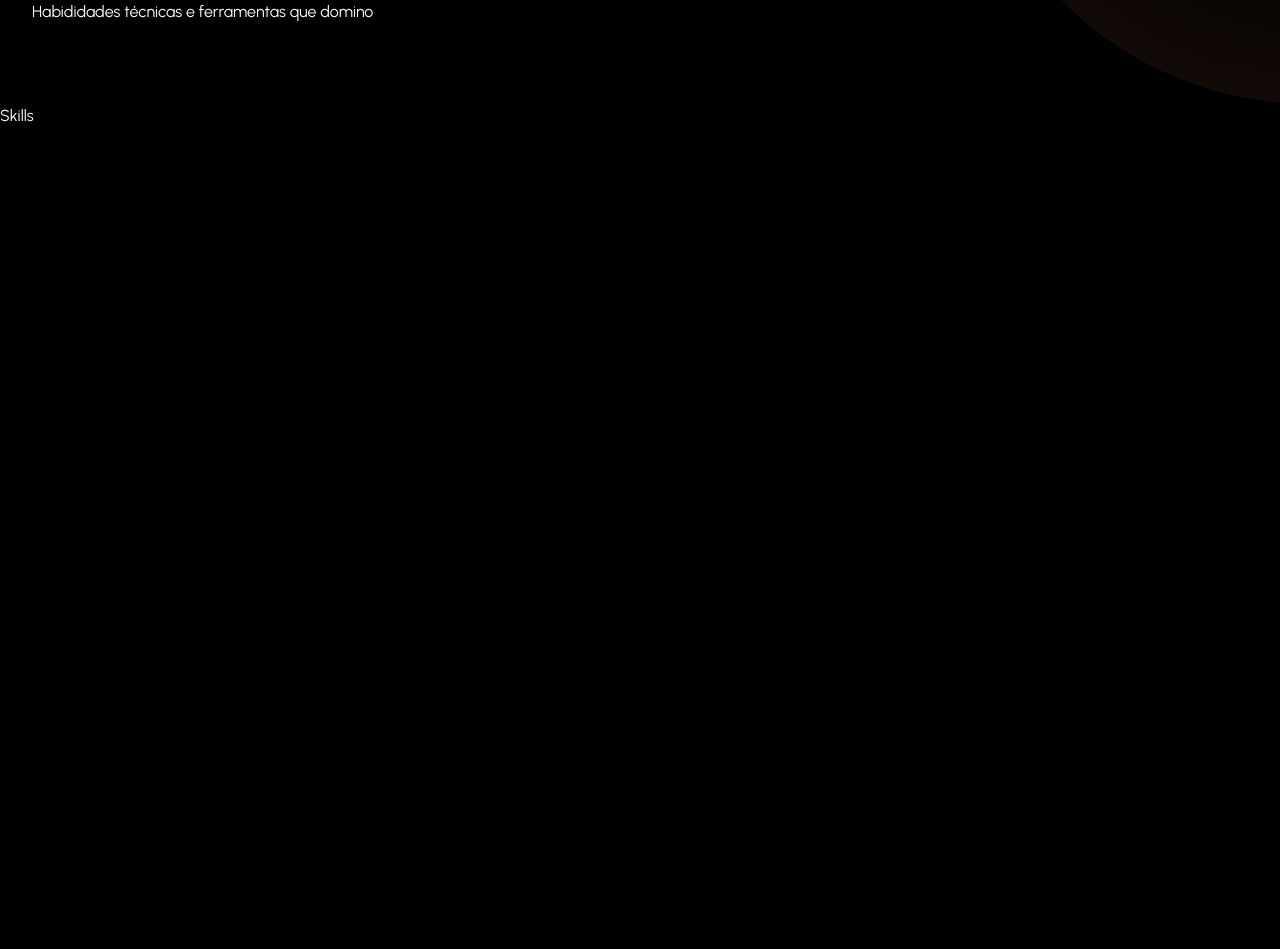
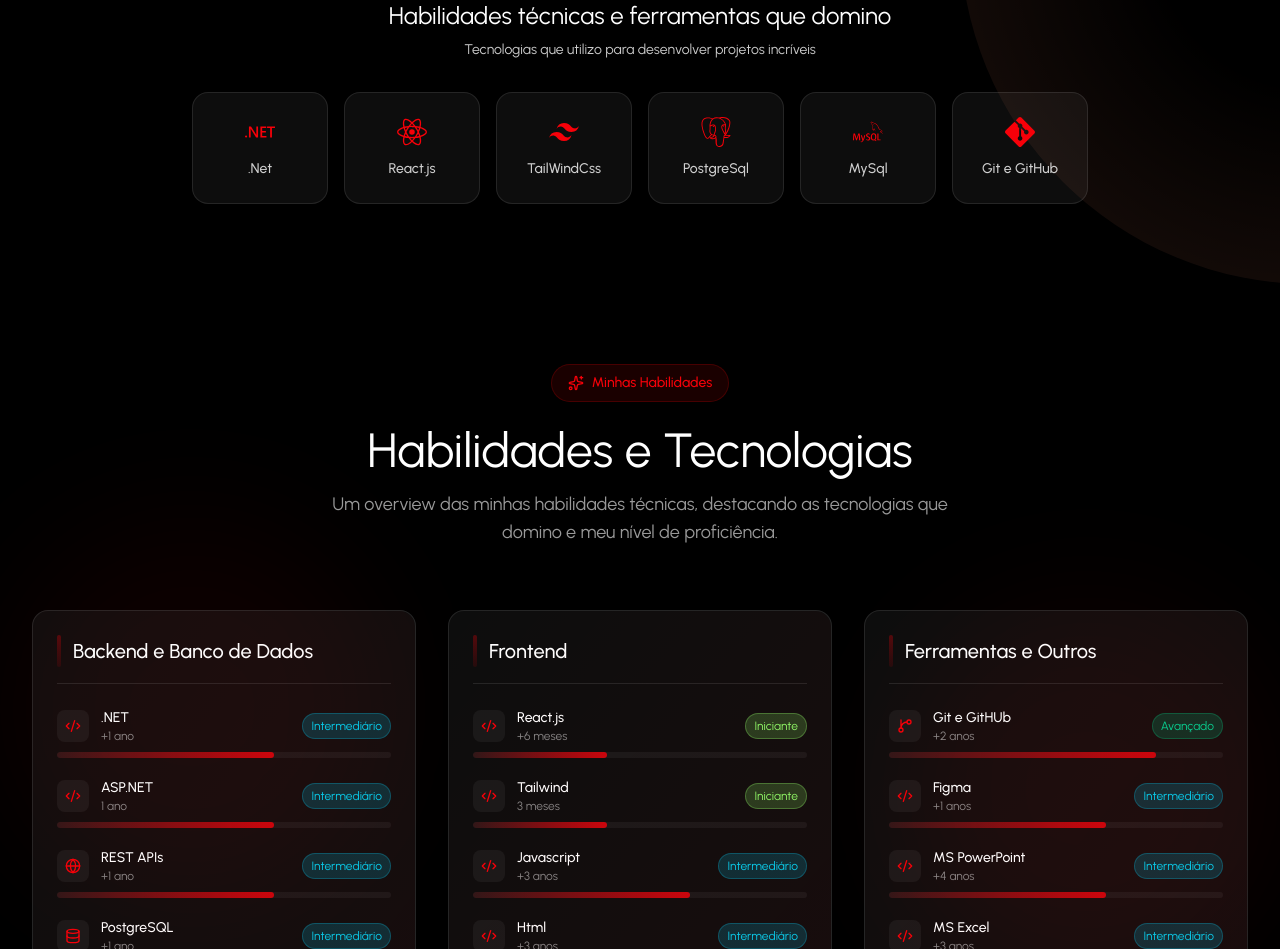
Before and after one commit to miccaaz/personal-portfolio-micz, a React (Vite) app: page / in a window 1280 px wide. Shown: the part 1583-2532 px from the top of the page. Before the commit the page ends 2511 px from the top, so only its background shows below. Built offline with nearby package versions, Linux system fonts and the light colour scheme.

Commit message:
Atualiza seção de Habilidades: remove habilidades desatualizadas, corrige nomes e aprimora layout com animações e efeitos visuais

```diff
--- a/src/components/sections/About.jsx
+++ b/src/components/sections/About.jsx
@@ -12,17 +12,11 @@
 
   const skills = [
     { name: '.Net', icon: SiDotnet, color: '#000000' },
-    { name: 'C#', icon: TbBrandCSharp, color: '#000000' },
     { name: 'React.js', icon: SiReact, color: '#000000' },
-    { name: 'JavaScript', icon: SiJavascript, color: '#000000' },
-    { name: 'TypeScript', icon: SiTypescript, color: '#000000' },
     { name: 'TailWindCss', icon: SiTailwindcss, color: '#000000' },
     { name: 'PostgreSql', icon: SiPostgresql, color: '#000000' },
     { name: 'MySql', icon: SiMysql, color: '#000000' },
-    { name: 'Git', icon: SiGit, color: '#000000' },
-    { name: 'GitHub', icon: SiGithub, color: '#000000' },
-    { name: 'Visual Studio', icon: DiVisualstudio, color: '#000000' },
-    { name: 'VS Code', icon: VscVscode, color: '#000000' }
+    { name: 'Git e GitHub', icon: SiGit, color: '#000000' },
   ]
   return (
     <section id='about' className='relative py-20 bg-black overflow-hidden'>
@@ -156,14 +150,31 @@
 
         {/* Skills Grid Section */}
         <FadeIn delay={500}>
-          <div className=''>
-            <div className=''>
-              <h3 className=''>
-                Habididades técnicas e ferramentas que domino
+          <div className='flex flex-col items-center gap-8'>
+            <div className='text-center'>
+              <h3 className='text-2xl font-normal text-white mb-2'>
+                Habilidades técnicas e ferramentas que domino
               </h3>
-              <p className=''>
+              <p className='text-sm text-white/80'>
+                Tecnologias que utilizo para desenvolver projetos incríveis
+              </p>
+            </div>
 
-              </p>
+            <div className='grid grid-cols-2 md:grid-cols-3 lg:grid-cols-6 gap-4 w-full max-w-4xl'>
+              {skills.map((skill, index) => (
+                <div
+                  key={index}
+                  className='group relative bg-white/5 hover:bg-white/10 border border-white/10 hover:border-primary/50 rounded-2xl p-6 flex flex-col items-center justify-center gap-3 transition-all duration-300 hover:scale-105'
+                >
+                  <skill.icon className='text-3xl text-primary' />
+                  <div className='text-sm text-white/80 font-medium text-center'>
+                    {skill.name}
+                  </div>
+
+                  {/* Hover Glow Effect */}
+                  <div className='absolute inset-0 bg-linear-to-br from-primary/0 to-primary/0 group-hover:from-primary/10 group-hover:to-primary/10 rounded-2xl transition-all duration-300'></div>
+                </div>
+              ))}
             </div>
           </div>
         </FadeIn>
--- a/src/components/sections/Skills.jsx
+++ b/src/components/sections/Skills.jsx
@@ -17,9 +17,9 @@
     'Frontend': [
       skills.find(skill => skill.name === 'React.js'),
       skills.find(skill => skill.name === 'Tailwind'),
-      skills.find(skill => skill.name === 'JavaScript'),
-      skills.find(skill => skill.name === 'HTML'),
-      skills.find(skill => skill.name === 'CSS')
+      skills.find(skill => skill.name === 'Javascript'),
+      skills.find(skill => skill.name === 'Html'),
+      skills.find(skill => skill.name === 'Css')
     ].filter(Boolean),
     'Ferramentas e Outros': [
       skills.find(skill => skill.name === 'Git e GitHUb'),
@@ -51,7 +51,84 @@
   }
 
   return (
-    <div>Skills</div>
+    <section id='skills' className='relative py-20 bg-black overflow-hidden'>
+      {/* Animated Background Gradient */}
+      <div className='absolute inset-0 overflow-hidden'>
+        <div className='absolute top-1/4 left-0 w-96 h-96 bg-primary/10 rounded-full blur-3xl opacity-50' />
+        <div className='absolute bottom-1/4 right-0 w-96 h-96 bg-primary/10 rounded-full blur-3xl opacity-50' />
+      </div>
+
+      <div className='relative z-10 max-w-7xl mx-auto px-4 sm:px-6 lg:px-8'>
+        <FadeIn delay={100}>
+          <div className='text-center mb-16'>
+            <div className='inline-flex items-center gap-2 px-4 py-2 bg-primary/10 border border-primary/20 rounded-full mb-6'>
+              <Icons.Sparkles className='w-4 h-4 text-primary' />
+              <span className='text-sm text-primary font-medium'>Minhas Habilidades</span>
+            </div>
+            <h2 className='text-4xl lg:text-5xl font-normal text-white mb-4'>
+              Habilidades e Tecnologias
+            </h2>
+            <p className='text-lg text-white/60 max-w-2xl mx-auto'>
+              Um overview das minhas habilidades técnicas, destacando as tecnologias que domino e meu nível de proficiência.
+            </p>
+          </div>
+        </FadeIn>
+
+        {/* Skills Categories */}
+        <div className='grid grid-cols-1 lg:grid-cols-3 gap-8'>
+          {Object.entries(skillCategories).map(([category, categorySkills], categoryIndex) =>
+            <FadeIn key={category} delay={categoryIndex * 100}>
+              <div className='relative bg-white/5 border border-white/10 rounded-2xl p-6 hover:border-primary/30 transition-all duration-300 group'>
+                <div className='flex items-center gap-3 mb-6 pb-4 border-b border-white/10'>
+                  <div className='w-1 h-8 bg-linear-to-b from-primary/30 to-primary/10 rounded-full'></div>
+                  <h3 className='text-xl font-medium text-white'>{category}</h3>
+                </div>
+
+                {/* Skills List */}
+                <div className='space-y-5'>
+                  {categorySkills.map((skill, skillIndex) => {
+                    const IconComponent = Icons[skill.icon] || Icons.Code2
+                    const proficiency = getProficiencyLevel(skill.level)
+                    return (
+                      <div key={skill.id} className='space-y-2'>
+                        <div className='flex items-center justify-between'>
+                          <div className='flex items-center gap-3'>
+                            <div className='p-2 bg-white/5 rounded-lg'>
+                              <IconComponent className='w-4 h-4 text-primary'/>
+                            </div>
+                            <div>
+                              <div className='text-sm font-medium text-white'>
+                                {skill.name}
+                              </div>
+                              <div className='text-xs text-white/50'>
+                                {skill.experience}
+                              </div>
+                            </div>
+                          </div>
+                          <span className={`text-xs px-2 py-1 rounded-full border ${getLevelColor(skill.level)}`}>
+                            {skill.level}
+                          </span>
+                        </div>
+
+                        <div className='relative h-1.5 bg-white/5 rounded-full overflow-hidden'>
+                          <div
+                            className='absolute top-0 left-0 h-full bg-linear-to-r from-primary/10 to-primary/80 rounded-full transition-all duration-1000 ease-out'
+                            style={{ width: `${proficiency}%`}}
+                          ></div>
+                        </div>
+                      </div>
+                    )
+                  })}
+                </div>
+
+                {/* Hover Glow Effect */}
+                <div className='absolute inset-0 bg-linear-to-br from-primary/0 to-primary/5 group-hover:from-primary/5 group-hover:to-primary/5 rounded-2xl transition-all duration-300 pointer-events-none'></div>
+              </div>
+            </FadeIn>
+          )}
+        </div>
+      </div>
+    </section>
   )
 }
 
```
